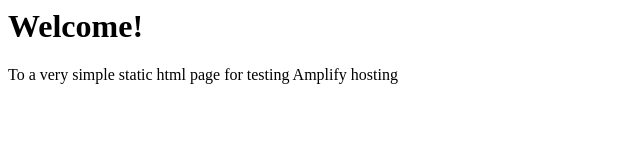
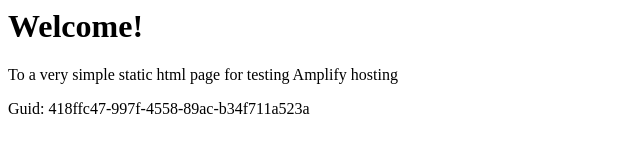
Before and after one commit to aws-aemilia-iad/Github-PR-Commit-Integration-Test-DoNotTouch-v1-preprod-us-east-1, a website: page src/index.html in a window 1280 px wide. Shown: the whole page, without its empty margins (0-640 px from the left). Drawn offline with Linux system fonts and the light colour scheme.

Commit message:
commit from integ tests

```diff
--- a/src/index.html
+++ b/src/index.html
@@ -1,3 +1,5 @@
+
+
 <html lang="en">
 
 <head>
@@ -10,6 +12,6 @@
 <body>
     <h1>Welcome!</h1>
     <p>To a very simple static html page for testing Amplify hosting</p>
-</body>
+    <p>Guid: 418ffc47-997f-4558-89ac-b34f711a523a</p></body>
 
 </html>
```
